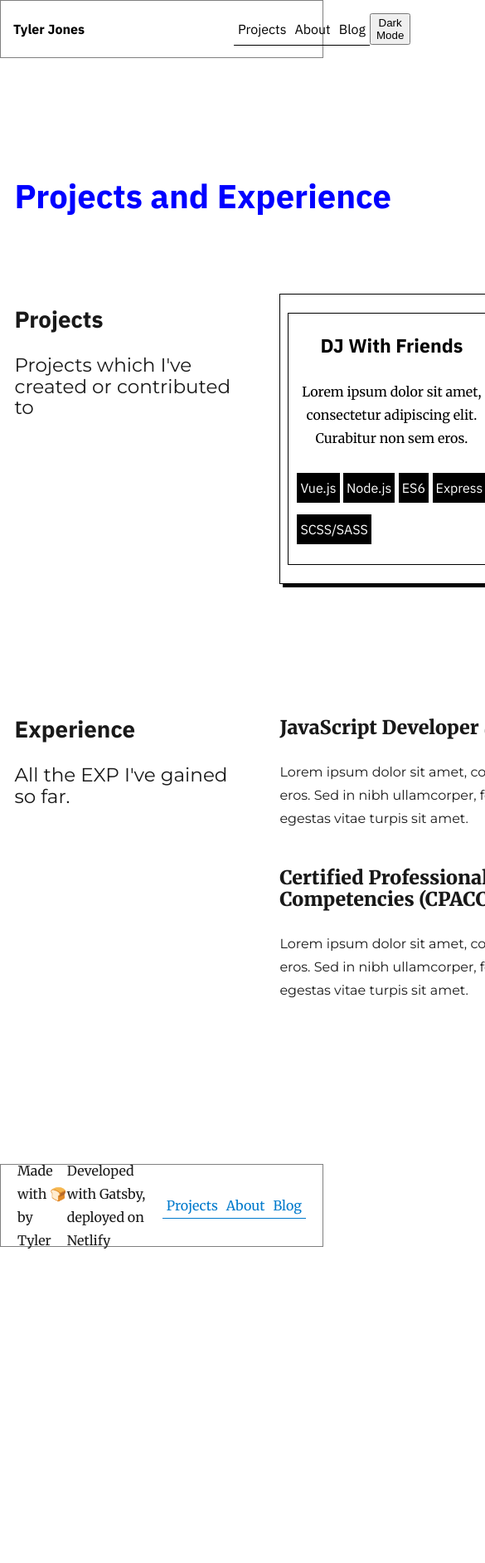
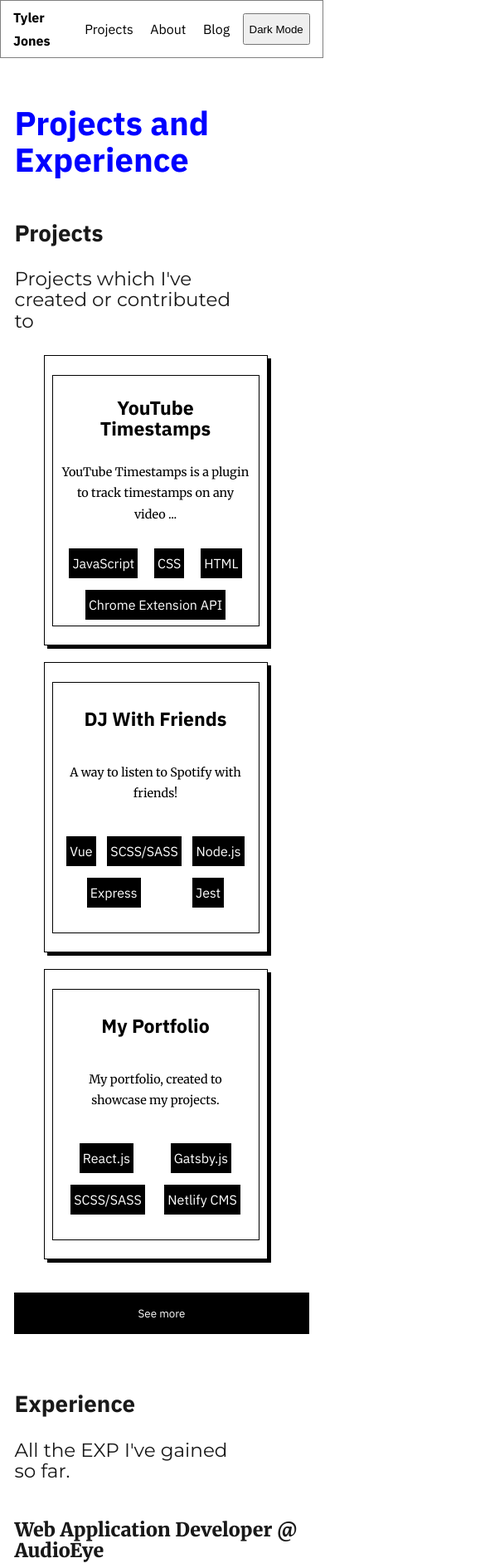
Before and after one commit to TylerJDev/my-portfolio, a Gatsby site: page /projects in a window 390 px wide. Shown: the top 1884 px of the page at 83% size, 585 px wide, since content can reach past the window. Before the commit the page ends 1509 px from the top, so only its background shows below. Built offline with nearby package versions, Linux system fonts and the light colour scheme; Gatsby itself is replaced by a stand-in of ours; some packages are replaced by stand-ins of ours.

Commit message:
Added changes to pages, styles

```diff
--- /dev/null
+++ b/content/assets/projects.json
@@ -0,0 +1,33 @@
+[
+    {
+      "name": "YouTube-Timestamps",
+      "description": "YouTube Timestamps is a plugin to track timestamps on any video which contains them.",
+      "builtWith": ["JavaScript", "CSS", "HTML", "Chrome Extension API"],
+      "linkTo": "https://github.com/TylerJDev/YouTube-Timestamps"
+    },
+    {
+      "name": "DJ-With-Friends",
+      "description": "A way to listen to Spotify with friends!",
+      "builtWith": ["Vue", "SCSS/SASS", "Node.js", "Express", "Jest"],
+      "linkTo": "https://github.com/TylerJDev/DJ-With-Friends"
+    },
+    {
+      "name": "My Portfolio",
+      "description": "My portfolio, created to showcase my projects.",
+      "builtWith": ["React.js", "Gatsby.js", "SCSS/SASS", "Netlify CMS"],
+      "linkTo": "https://github.com/TylerJDev/my-blog"
+
+    },
+    {
+      "name": "Dialogue-To-Anki",
+      "description": "This is a small python project to process dialogue from games (I.e, Skyrim, Fallout 4) to Anki friendly formats (and more!)",
+      "builtWith": ["Python"],
+      "linkTo": "https://github.com/TylerJDev/Dialogue-To-Anki"
+    },
+    {
+      "name": "A Movie List",
+      "description": "Project made so that anybody can create a list with their favorite movies or TV shows & share with others.",
+      "builtWith": ["React", "SCSS/SASS", "Node.js", "Express", "Jest"],
+      "linkTo": "#"
+    }
+]
--- a/gatsby-config.js
+++ b/gatsby-config.js
@@ -51,6 +51,7 @@ module.exports = {
       },
     },
     `gatsby-transformer-sharp`,
+    `gatsby-transformer-json`,
     `gatsby-plugin-sharp`,
     {
       resolve: `gatsby-plugin-google-analytics`,
--- a/package.json
+++ b/package.json
@@ -25,6 +25,7 @@
     "gatsby-remark-responsive-iframe": "^2.4.2",
     "gatsby-remark-smartypants": "^2.3.1",
     "gatsby-source-filesystem": "^2.3.4",
+    "gatsby-transformer-json": "^2.4.3",
     "gatsby-transformer-remark": "^2.8.9",
     "gatsby-transformer-sharp": "^2.5.2",
     "netlify-cms-app": "^2.12.13",
--- a/src/components/footer.js
+++ b/src/components/footer.js
@@ -5,7 +5,9 @@ import footerStyles from "./footer.module.scss"
 const Footer = () => (
   <footer className={footerStyles.header}>
         <div className={footerStyles['footerNav_left']}>
-            Made with &#127838; by Tyler
+            Made with bread
+            <span aria-hidden="true">&#127838;</span>
+            by Tyler
         </div>
         <div>
           Developed with Gatsby, deployed on Netlify
--- a/src/components/header/header.js
+++ b/src/components/header/header.js
@@ -7,6 +7,15 @@ class Header extends Component {
     super();
     this.state = {
       darkMode: false
+    }
+  }
+
+  componentDidMount() {
+    const preferDarkLight = getComputedStyle(document.querySelector('#prefer')).getPropertyValue('content');
+    if (preferDarkLight.length && preferDarkLight === '"dark"' && !document.body.classList.contains('dark')) {
+      document.body.classList.add('dark');
+
+      this.setState({darkMode: true})
     }
   }
 
@@ -29,7 +38,7 @@ class Header extends Component {
             <Link to="/">Tyler Jones</Link>
           </div>
 
-          <div className={headerStyles.navi_right}>
+          <div className={headerStyles.navi_right + ' header__right_container'}>
             <Link to="/projects">Projects</Link>
             <Link to="/about">About</Link>
             <Link to="/blog">Blog</Link>
--- a/src/components/layout.js
+++ b/src/components/layout.js
@@ -39,8 +39,9 @@ const Layout = ({ children }) => {
   return (
     <>
     <button id="skip-to-main" onClick={focusMain}>Skip to Main Content</button>
+    <div id="prefer"></div>
       <Header siteTitle={data.site.siteMetadata.title} />
-      <div
+      <div className="main__container"
         style={{
           margin: `0 auto`,
           padding: `0 1.0875rem 1.45rem`,
--- a/src/components/layout.scss
+++ b/src/components/layout.scss
@@ -87,6 +87,10 @@ body {
     color: black;
     border: 2px solid black;
   }
+}
+
+#prefer {
+  display: none;
 }
 
 #gatsby-focus-wrapper {
@@ -207,6 +211,32 @@ main {
         width: 270px;
       }
     }
+
+    #project__container {
+      display: flex;
+      flex-wrap: wrap;
+      max-width: 855px;
+    }
+  }
+
+  #seeMore {
+    width: 90px;
+    button {
+      height: 40px;
+      background-color: black;
+      color: white;
+      border: 1px solid black;
+      font-family: 'IBM Plex Sans', sans-serif;
+      &:focus, &:hover {
+        background-color: blue;
+        color: white;
+        text-decoration: underline;
+        border: 1px solid black;
+      }
+    }
+
+    display: flex;
+    align-items: center;
   }
 
   /* /about */
@@ -228,6 +258,7 @@ main {
       margin-bottom: 5%;
       a {
         font-size: 2rem;
+        border: 1px solid transparent;
       }
     }
   }
@@ -292,6 +323,16 @@ main {
       }
     }
   }
+
+  #fourohfour {
+    h1 {
+      font-family: 'IBM Plex Sans', sans-serif;
+    }
+
+    p {
+      font-family: 'Montserrat', sans-serif;
+    }
+  }
 }
 
 
@@ -346,6 +387,12 @@ body.dark {
         color: white;
       }
     }
+
+    #fourohfour {
+      p {
+        color: white;
+      }
+    }
   }
 
   footer {
@@ -382,4 +429,126 @@ body.dark {
     @include mono-bg;
     box-shadow: $bg--shadow;
   }
+
+  #seeMore {
+    button {
+      border: 1px solid white;
+    }
+  }
+
+  #social {
+    a:hover {
+      background-color: black;
+      border: 1px solid white !important;
+    }
+  }
+
+  #blog_posts {
+    h2 {
+      color: white !important;
+    }
+  }
 }
+
+/* Mobile */
+@media (max-width: 900px) {
+  #banner {
+    width: 100% !important;
+  }
+
+  .header__right_container {
+    width: 100%;
+    justify-content: space-around;
+    a {
+      text-shadow: none;
+      box-shadow: none;
+    }
+  }
+  #banner__bg {
+    display: none;
+  }
+
+  footer {
+    display: flex;
+    flex-direction: column;
+    justify-content: center;
+    height: initial;
+    padding: 20px;
+    > div {
+      width: 100% !important;
+      margin-bottom: 10px;
+      &:last-child {
+        justify-content: space-around;
+      }
+    }
+  }
+
+  #projectsBio, #experienceBio {
+    flex-direction: column;
+    #project__container {
+      flex-direction: column;
+      align-items: center;
+      ul {
+        margin-left: 0px;
+      }
+    }
+    #seeMore {
+      width: 100%;
+      margin-top: 20px;
+      button {
+        width: 100%;
+        height: 50px;
+      }
+    }
+  }
+
+  .main__container {
+    margin: 0px !important;
+  }
+
+  #social {
+    flex-direction: column;
+    a {
+      margin-top: 20px;
+    }
+  }
+
+  #blog_posts {
+    width: 100% !important;
+    article {
+      width: 100%;
+    }
+  }
+}
+
+@media (min-width: 605px) {
+  #project__container {
+    flex-direction: row !important;
+  }
+}
+
+
+@media screen and (max-width: 1320px) and (min-width: 900px) {
+  #banner {
+    h1 {
+      width: 250px;
+    }
+
+    h2 {
+      width: 485px;
+    }
+
+    #banner__bg {
+      top: 140px !important;
+      right: 50px !important;
+    }
+  }
+
+  #projectsBio, #experienceBio {
+    flex-direction: column;
+  }
+
+  .header__right_container {
+    width: 50%;
+  }
+}
--- a/src/components/projects/experience.js
+++ b/src/components/projects/experience.js
@@ -5,12 +5,15 @@ import experienceStyles from "./experience.module.scss"
 const Experience = () => (
   <div className={experienceStyles.exp}>
     <div className={experienceStyles.container}>
-      <h3>JavaScript Developer @ SoSo Networks</h3>
+      <h3>Web Application Developer @ AudioEye</h3>
+      <h4>September 2018 - Present</h4>
       <p>Lorem ipsum dolor sit amet, consectetur adipiscing elit. Curabitur non sem eros. Sed in nibh ullamcorper, feugiat elit eu, scelerisque sapien.  Ut leo leo, egestas vitae turpis sit amet.</p>
     </div>
     <div className={experienceStyles.container}>
       <h3>Certified Professional in Accessibility Core Competencies (CPACC)</h3>
-      <p>Lorem ipsum dolor sit amet, consectetur adipiscing elit. Curabitur non sem eros. Sed in nibh ullamcorper, feugiat elit eu, scelerisque sapien.  Ut leo leo, egestas vitae turpis sit amet.</p>
+      <h4>Issued December 2018</h4>
+      <p>Certified Professional in Accessibility Core Competencies (CPACC)
+      Issuing authority IAAP - International Association of Accessibility Professionals</p>
     </div>
   </div>
 )
--- a/src/components/projects/experience.module.scss
+++ b/src/components/projects/experience.module.scss
@@ -15,4 +15,10 @@ $bg--shadow: 4px 4px 0px black;
             @include monty-python;
         }
     }
+
+    h4 {
+        margin-top: 10px;
+        margin-bottom: 15px;
+        font-family: 'IBM Plex Sans', sans-serif;
+    }
 }
--- a/src/components/projects/project.js
+++ b/src/components/projects/project.js
@@ -1,31 +1,51 @@
-import { Link } from "gatsby"
+import { StaticQuery, graphql } from "gatsby"
 import React from "react"
 import projectStyles from "./project.module.scss"
 
-const Projects = () => (
-  <div className={projectStyles.project + ' projects__outer'}>
-    <a href="#" className={projectStyles.project_link + ' projects__link'}>
+export default function Projects(props) {
+  return (
+    <StaticQuery
+      query={graphql`
+        query {
+          allProjectsJson {
+            nodes {
+              description
+              name
+              builtWith
+              id
+              linkTo
+            }
+          }
+        }
+      `}
+      render={data => (
+        data.allProjectsJson.nodes.map((currentData, index) => {
+          if (props.show || index < 3) {
+            return (
+            <div className={projectStyles.project + ' projects__outer'} key={currentData.id}>
+              <a href={currentData.linkTo} className={projectStyles.project_link + ' projects__link'}>
                 <div className={projectStyles.project_inner + ' projects__inner'}>
                   <div className={projectStyles.project_title}>
-          <h3>DJ With Friends</h3>
+                  <h3>{currentData.name.replace(/[-]/g, ' ')}</h3>
                   </div>
-
                   <div className={projectStyles.project_bio}>
-          <p>Lorem ipsum dolor sit amet, consectetur adipiscing elit. Curabitur non sem eros.</p>
+                    <p>{currentData.description.substring(0, 64)}{currentData.description.length > 64 ? '...' : ''}</p>
                   </div>
 
                   <div className={projectStyles.project_skills}>
                     <ul>
-            <li>Vue.js</li>
-            <li>Node.js</li>
-            <li>ES6</li>
-            <li>Express</li>
-            <li>SCSS/SASS</li>
+                      {currentData.builtWith.map((skill) =>
+                        <li key={currentData.id + '__' + skill}>{skill}</li>
+                      )}
                     </ul>
                   </div>
                 </div>
               </a>
             </div>
             )
-
-export default Projects
+          }
+        })
+      )}
+    />
+  )
+}
--- a/src/components/projects/project.module.scss
+++ b/src/components/projects/project.module.scss
@@ -13,6 +13,8 @@ $bg--shadow: 4px 4px 0px black;
     height: 350px;
     width: 270px;
     box-shadow: $bg--shadow;
+    margin-right: 15px;
+    margin-bottom: 20px;
     &:hover {
         h3 {
             color: blue;
@@ -47,6 +49,9 @@ $bg--shadow: 4px 4px 0px black;
         padding: 10px;
         border: 1px solid black;
         transition: 500ms;
+        display: flex;
+        flex-direction: column;
+        justify-content: space-around;
         &:hover {
             transition: 500ms;
             box-shadow: $bg--shadow;
@@ -67,13 +72,14 @@ $bg--shadow: 4px 4px 0px black;
     .project_bio {
         p {
             text-align: center;
+            font-size: 0.9rem;
         }
     }
 
     .project_skills {
         ul {
             display: flex;
-            justify-content: space-between;
+            justify-content: space-around;
             list-style: none;
             flex-wrap: wrap;
             margin-bottom: 0px;
--- a/src/pages/projects.js
+++ b/src/pages/projects.js
@@ -1,12 +1,31 @@
-import React from "react"
+import React, { Component } from "react"
 import { Link } from "gatsby"
-
 import Layout from "../components/layout"
 import SEO from "../components/seo"
 import Projects from "../components/projects/project"
 import Experience from "../components/projects/experience"
 
-const ProjectsPage = () => (
+class ProjectsPage extends Component {
+  constructor() {
+    super();
+    this.state = {
+      showState: false
+    }
+  }
+
+  showMoreProjects = () => {
+    this.setState({showState: true});
+
+    setTimeout(() => {
+      const toFocus = document.querySelectorAll('.projects__link')[3];
+      if (toFocus !== undefined) {
+        toFocus.focus();
+      }
+    }, 50);
+  }
+
+  render() {
+    return (
       <Layout>
         <SEO title="Projects" />
         <div id="projects">
@@ -19,7 +38,14 @@ const ProjectsPage = () => (
                   <h2>Projects</h2>
                   <h3>Projects which I've created or contributed to</h3>
               </div>
-          <Projects/>
+              <div id="project__container">
+                <Projects show={this.state.showState}/>
+              </div>
+              <div id="seeMore">
+                {this.state.showState === false &&
+                  <button id="seeMore_btn" onClick={this.showMoreProjects}>See more</button>
+                }
+              </div>
           </div>
 
           <div id="experienceBio" className="container">
@@ -32,5 +58,7 @@ const ProjectsPage = () => (
         </div>
       </Layout>
     )
+  }
+}
 
 export default ProjectsPage
```
Also changed, not shown: projects/projects.json (deleted, +0 -26 lines), src/pages/404.js (+5 -3 lines), content/assets/profile-pic.jpg (deleted), 1 other file. Lines whose indentation alone changed are shown as unchanged.
